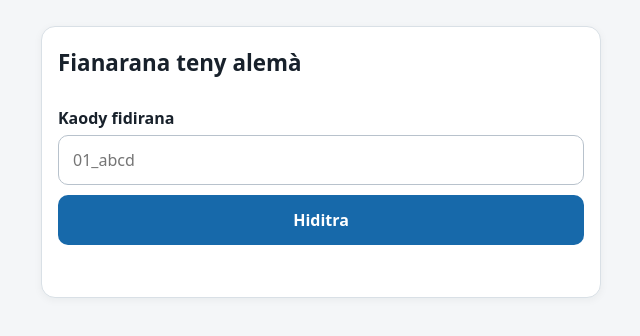
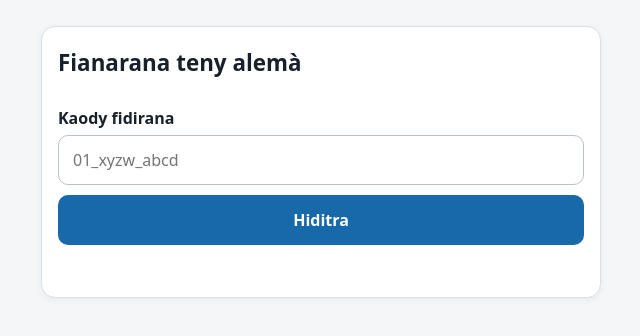
Before and after one commit to myersoakley344/LearnGerman, a plain HTML site: page index.html in a window 1280 px wide. Shown: the full height of the page, 319-959 px from the left. Drawn offline with nearby package versions, Linux system fonts and the light colour scheme.

Commit message:
Update index.html

```diff
--- a/index.html
+++ b/index.html
@@ -26,7 +26,7 @@
           type="text"
           autocomplete="username"
           autocapitalize="none"
-          placeholder="01_abcd"
+          placeholder="01_xyzw_abcd"
           required
         >
       </div>
```
